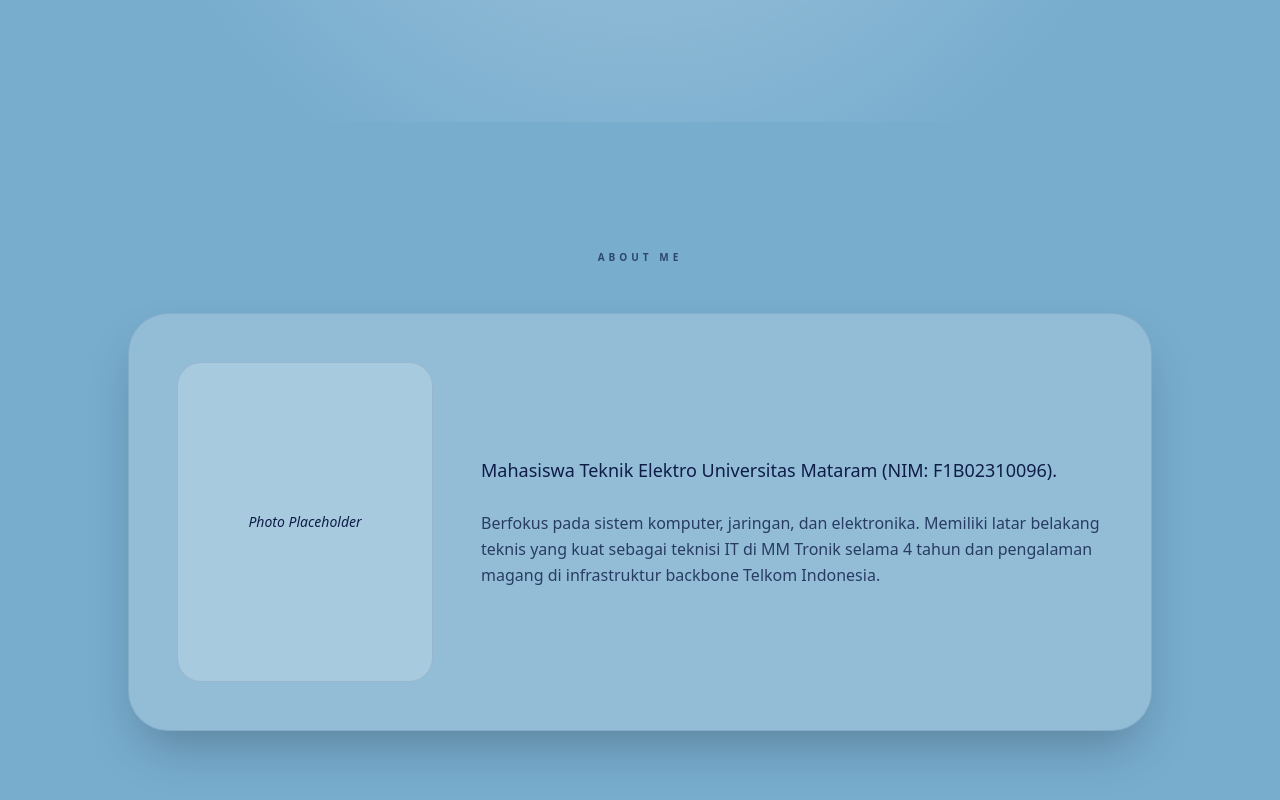
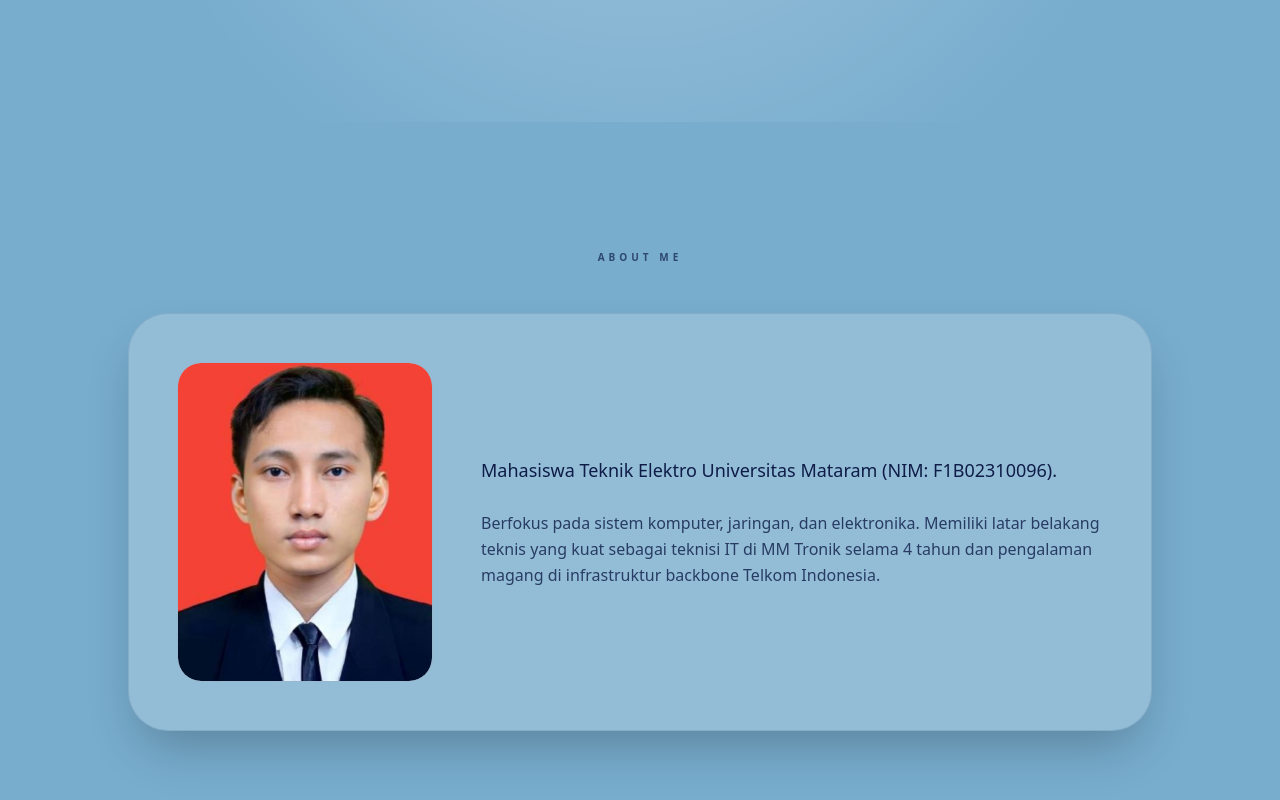
Before and after one commit to abhyyy24/abdul-habir-portfolio, a Next.js app in the folder abdul-habir-portfolio/: page / in a window 1280 px wide. Shown: the part 678-1478 px from the top of the page. Built offline with nearby package versions, Linux system fonts and the light colour scheme; no server answers; the database is empty.

Commit message:
Fix: Verify image path in public folder

```diff
--- a/abdul-habir-portfolio/app/page.tsx
+++ b/abdul-habir-portfolio/app/page.tsx
@@ -16,7 +16,7 @@
 export default function Home() {
   // BAGIAN INI SUDAH DIUBAH MENJADI TRUE AGAR OTOMATIS LIGHT MODE
   const [isDark, setIsDark] = useState(true);
-  const [visitors, setVisitors] = useState(942);
+  const [visitors, setVisitors] = useState(0);
 
   // Logika Visitor Counter Real-Time
   useEffect(() => {
@@ -110,7 +110,15 @@
           <h2 className={`text-[10px] font-black uppercase tracking-[0.4em] mb-12 text-center ${subText}`}>About Me</h2>
           <div className={`${cardBg} rounded-[2.5rem] p-8 md:p-12 flex flex-col md:flex-row gap-12 items-center border ${cardBorder} shadow-2xl`}>
             <div className={`w-64 h-80 rounded-3xl flex-shrink-0 overflow-hidden border ${cardBorder} flex items-center justify-center italic text-sm text-center px-4 ${isDark ? 'bg-white/20 text-[#0e1c47]' : 'bg-zinc-800 text-zinc-500'}`}>
-              Photo Placeholder
+
+                  {/* GANTI BAGIAN INI DENGAN FOTO LO */}
+            <div className={`w-64 h-80 rounded-3xl flex-shrink-0 overflow-hidden border ${cardBorder} shadow-lg`}>
+              <img
+                src="/aby.JPEG"
+                alt="Abdul Habir Al Majdi"
+                className="w-full h-full object-cover shadow-inner"
+              />
+            </div>
             </div>
             <div className={`flex-1 space-y-6 ${isDark ? 'text-[#0e1c47]' : 'text-zinc-300'}`}>
               <p className="text-lg leading-relaxed font-medium">
```
Also changed, not shown: abdul-habir-portfolio/public/aby.jpeg (added).
